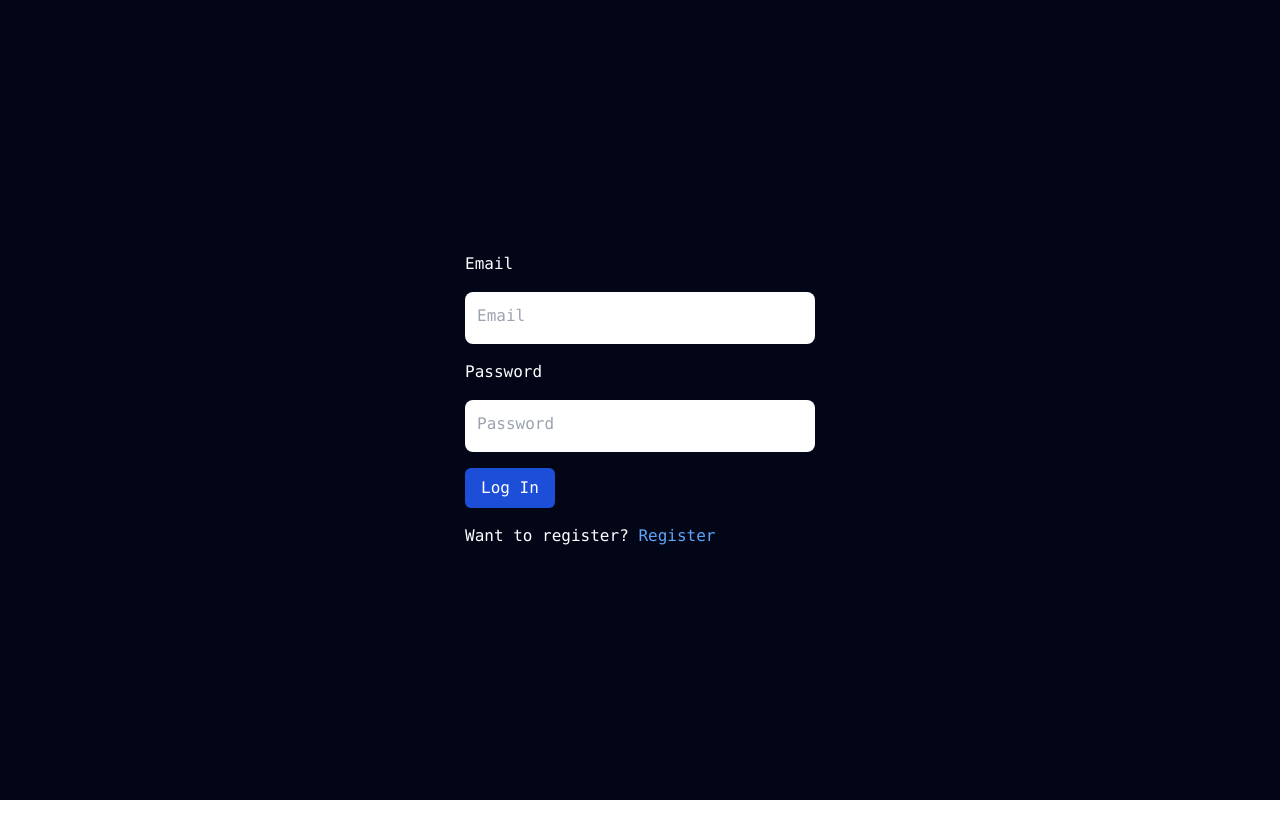
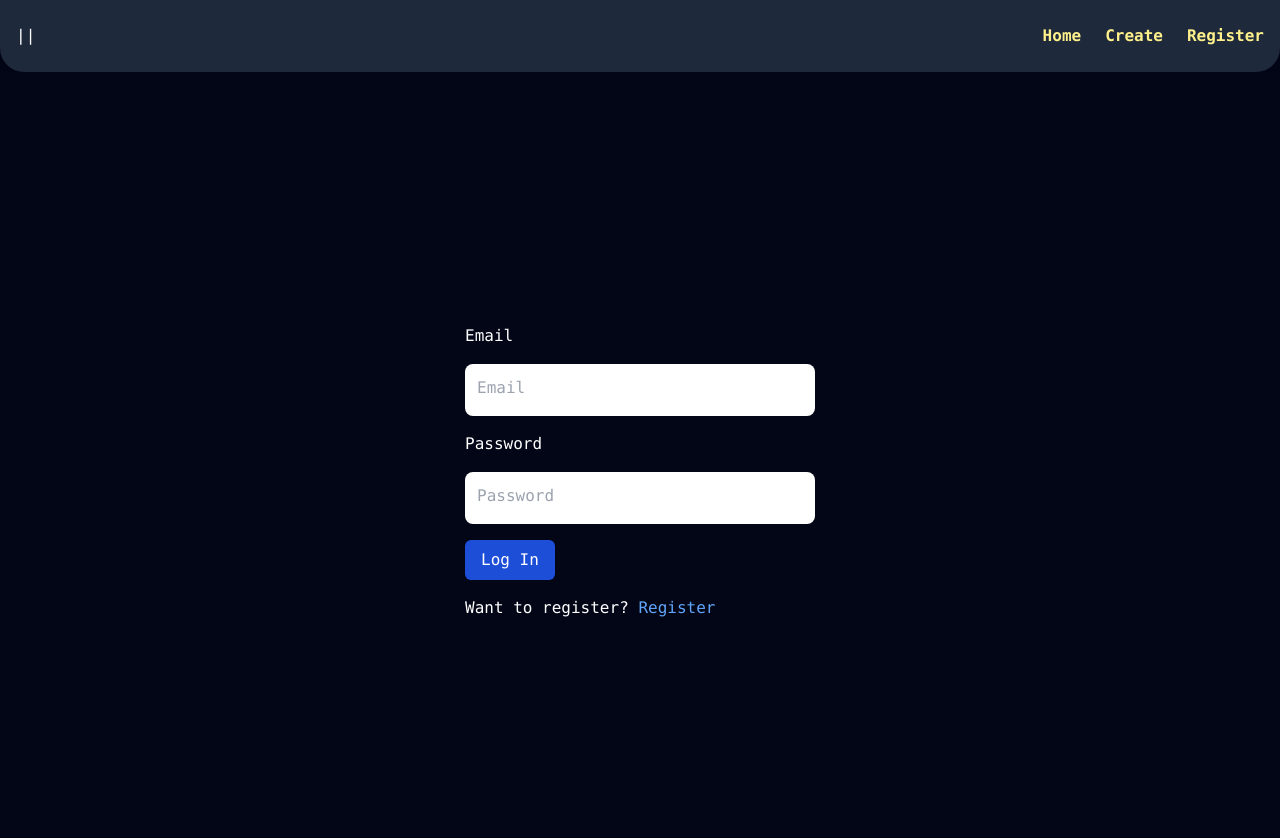
Before and after one commit to Aman0430/Blog-2.0, a Next.js app: page /login in a window 1280 px wide. Shown: the top 838 px of the page. Before the commit the page ends 800 px from the top, so only its background shows below. Built offline with nearby package versions, Linux system fonts and the light colour scheme; no server answers.

Commit message:
feat: navbar

```diff
--- /dev/null
+++ b/app/actions/getCurrentUser.ts
@@ -0,0 +1,36 @@
+import { authOptions } from "../api/auth/[...nextauth]/route";
+
+import { getServerSession } from "next-auth";
+import prisma from "@/app/libs/prismadb"
+
+export async function getSession() {
+    return await getServerSession(authOptions)
+}
+
+export default async function getCurrUser() {
+    try {
+        const session = await getSession()
+        if (!session?.user?.email) {
+            return null
+        }
+
+        const currUser = await prisma.user.findUnique({
+            where: {
+                email: session.user.email as string
+            }
+        })
+
+        if (!currUser) {
+            return null
+        }
+
+        return {
+            ...currUser,
+            createdAt: currUser.createdAt.toISOString(),
+            updatedAt: currUser.updatedAt.toISOString(),
+            emailVerified: currUser.emailVerified?.toISOString() || null,
+        }
+    } catch (error: any) {
+        return null
+    }
+}
--- /dev/null
+++ b/app/components/navbar/Navbar.tsx
@@ -0,0 +1,41 @@
+"use client";
+
+import { SafeUser } from "@/types";
+import { User } from "@prisma/client";
+import Link from "next/link";
+import { signOut } from "next-auth/react";
+
+interface UserMenuProps {
+  currentUser: SafeUser | null;
+}
+
+export default function Navbar({ currentUser }: UserMenuProps) {
+  return (
+    <header className="bg-slate-950">
+      <nav className="bg-slate-800 rounded-b-3xl font-mono text-white flex justify-between px-4 py-6 shadow-md">
+        <div>
+          |
+          <span className="text-red-600 cursor-pointer hover:text-red-500">
+            {currentUser?.name}
+          </span>
+          |
+        </div>
+
+        <div className="flex gap-6 text-yellow-200 font-semibold font-mono">
+          <Link href="/">Home</Link>
+          <Link href="/create">Create</Link>
+          {currentUser ? (
+            <button
+              className="rounded-md bg-blue-700 hover:bg-blue-800 px-2"
+              onClick={() => signOut()}
+            >
+              Sign Out
+            </button>
+          ) : (
+            <Link href="/register">Register</Link>
+          )}
+        </div>
+      </nav>
+    </header>
+  );
+}
--- a/app/layout.tsx
+++ b/app/layout.tsx
@@ -1,6 +1,8 @@
 import "./globals.css";
 import type { Metadata } from "next";
 import { Inter } from "next/font/google";
+import Navbar from "./components/navbar/Navbar";
+import getCurrUser from "./actions/getCurrentUser";
 
 const inter = Inter({ subsets: ["latin"] });
 
@@ -9,14 +11,18 @@ export const metadata: Metadata = {
   description: "Generated by Next.js",
 };
 
-export default function RootLayout({
+export default async function RootLayout({
   children,
 }: {
   children: React.ReactNode;
 }) {
+  const currentUser = await getCurrUser();
   return (
     <html lang="en">
-      <body className={inter.className}>{children}</body>
+      <body className={inter.className}>
+        <Navbar currentUser={currentUser} />
+        {children}
+      </body>
     </html>
   );
 }
--- a/app/login/page.tsx
+++ b/app/login/page.tsx
@@ -5,6 +5,7 @@ import { FormEvent, useState } from "react";
 import { useRouter } from "next/navigation";
 import axios from "axios";
 import Link from "next/link";
+import { signIn } from "next-auth/react";
 
 interface initStateProps {
   name: string;
@@ -25,18 +26,19 @@ export default function page() {
   const onSubmit = (event: FormEvent) => {
     event.preventDefault();
 
-    axios
-      .post("/api/register", state)
-      .then(() => {
+    signIn("credentials", {
+      ...state,
+      redirect: false,
+    }).then((callback) => {
+      if (callback?.ok) {
         router.refresh();
-      })
-      .then(() => {
-        setTimeout(() => {
-          router.push("/login");
-        }, 2500);
-      })
-      .catch((err: any) => {})
-      .finally(() => {});
+      }
+
+      if (callback?.error) {
+        throw new Error("Wrong Credentials");
+      }
+    });
+    router.push("/");
   };
 
   function handleChange(event: any) {
@@ -61,7 +63,7 @@ export default function page() {
         />
         <label className="text-white ">Password</label>
         <Input
-          type="text"
+          type="password"
           name="password"
           placeholder="Password"
           id="password"
--- /dev/null
+++ b/types/index.ts
@@ -0,0 +1,14 @@
+import { Blog, User } from "@prisma/client";
+
+export type SafeListing = Omit<Blog, "createdAt"> & {
+    createdAt: string;
+};
+
+export type SafeUser = Omit<
+    User,
+    "createdAt" | "updatedAt" | "emailVerified"
+> & {
+    createdAt: string;
+    updatedAt: string;
+    emailVerified: string | null;
+};
```
Also changed, not shown: 1 other file (tests, documents, lock files or other folders).
